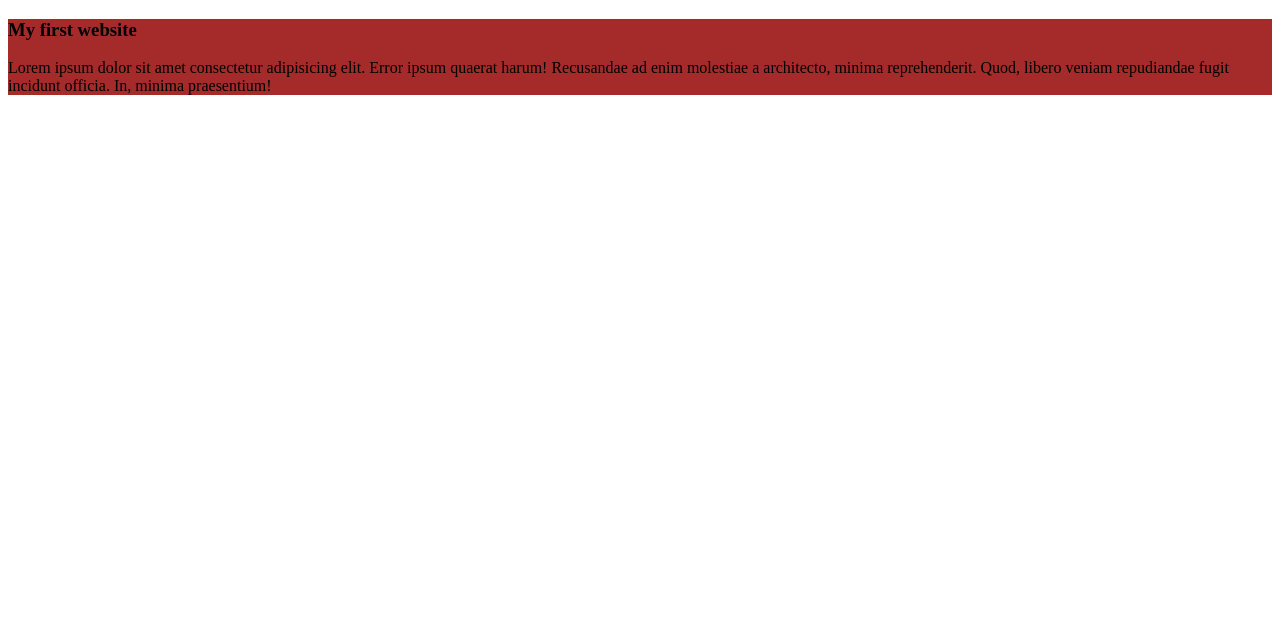
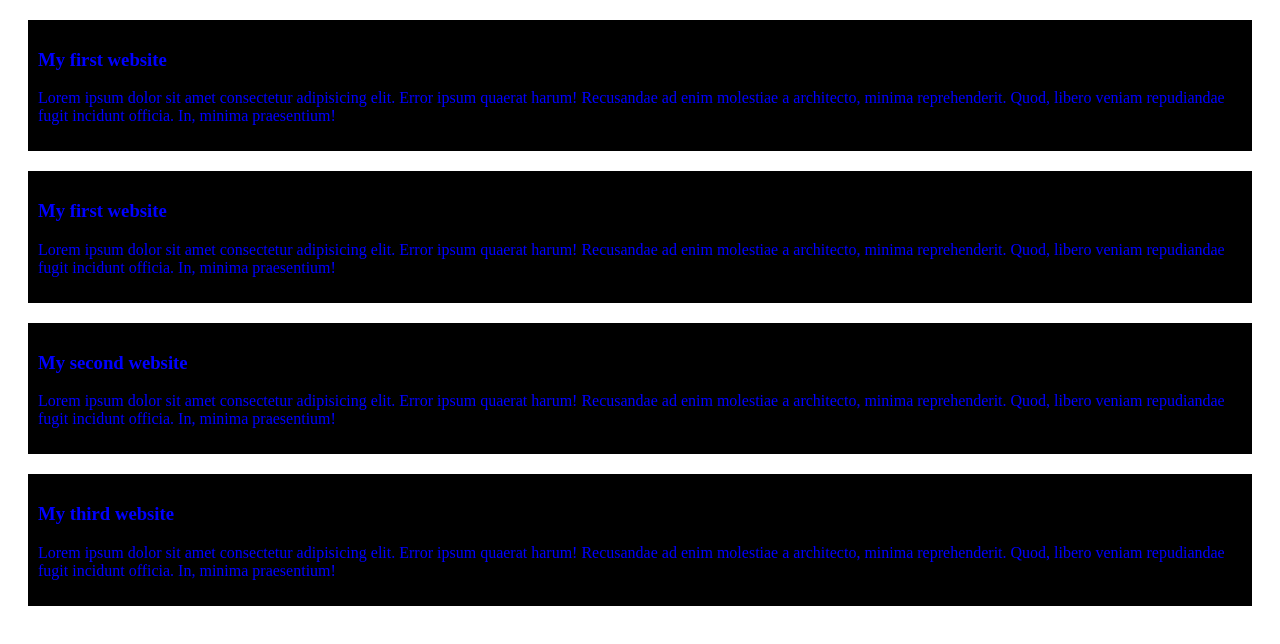
Before and after one commit to Romanamitu/my-first-github-repo, a plain HTML site: page index.html in a window 1280 px wide. Drawn offline with Linux system fonts and the light colour scheme.

Commit message:
added the second and third blog

```diff
--- a/index.html
+++ b/index.html
@@ -9,7 +9,22 @@
 <body>
     <div>
         <h3>My first website</h3>
-        <p>Lorem ipsum dolor sit amet consectetur adipisicing elit. Error ipsum quaerat harum! Recusandae ad enim molestiae a architecto, minima reprehenderit. Quod, libero veniam repudiandae fugit incidunt officia. In, minima praesentium!</p>
+<p>Lorem ipsum dolor sit amet consectetur adipisicing elit. Error ipsum quaerat harum! Recusandae ad enim molestiae a architecto, minima reprehenderit. Quod, libero veniam repudiandae fugit incidunt officia. In, minima praesentium!</p>
+
+    </div>
+    <div>
+        <h3>My first website</h3>
+<p>Lorem ipsum dolor sit amet consectetur adipisicing elit. Error ipsum quaerat harum! Recusandae ad enim molestiae a architecto, minima reprehenderit. Quod, libero veniam repudiandae fugit incidunt officia. In, minima praesentium!</p>
+
+    </div>
+    <div>
+        <h3>My second website</h3>
+<p>Lorem ipsum dolor sit amet consectetur adipisicing elit. Error ipsum quaerat harum! Recusandae ad enim molestiae a architecto, minima reprehenderit. Quod, libero veniam repudiandae fugit incidunt officia. In, minima praesentium!</p>
+
+    </div>
+    <div>
+        <h3>My third website</h3>
+<p>Lorem ipsum dolor sit amet consectetur adipisicing elit. Error ipsum quaerat harum! Recusandae ad enim molestiae a architecto, minima reprehenderit. Quod, libero veniam repudiandae fugit incidunt officia. In, minima praesentium!</p>
 
     </div>
 
--- a/styles/blog.css
+++ b/styles/blog.css
@@ -1,3 +1,8 @@
 div{
-    background-color: brown;
+    background-color: black;
+    color: blue;
+    padding: 10px;
+    margin: 20px;
+    border: 50px;
+
 }
```
